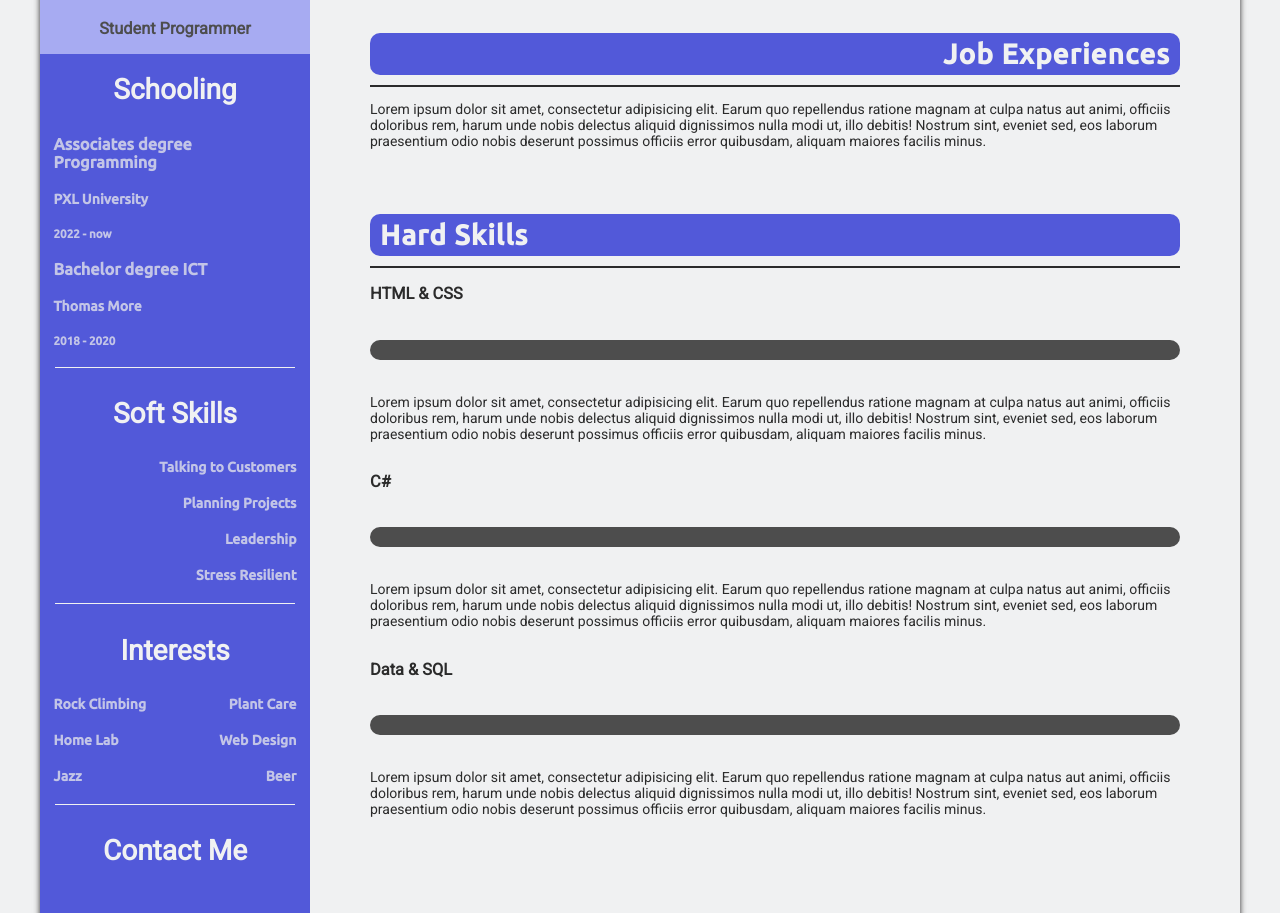
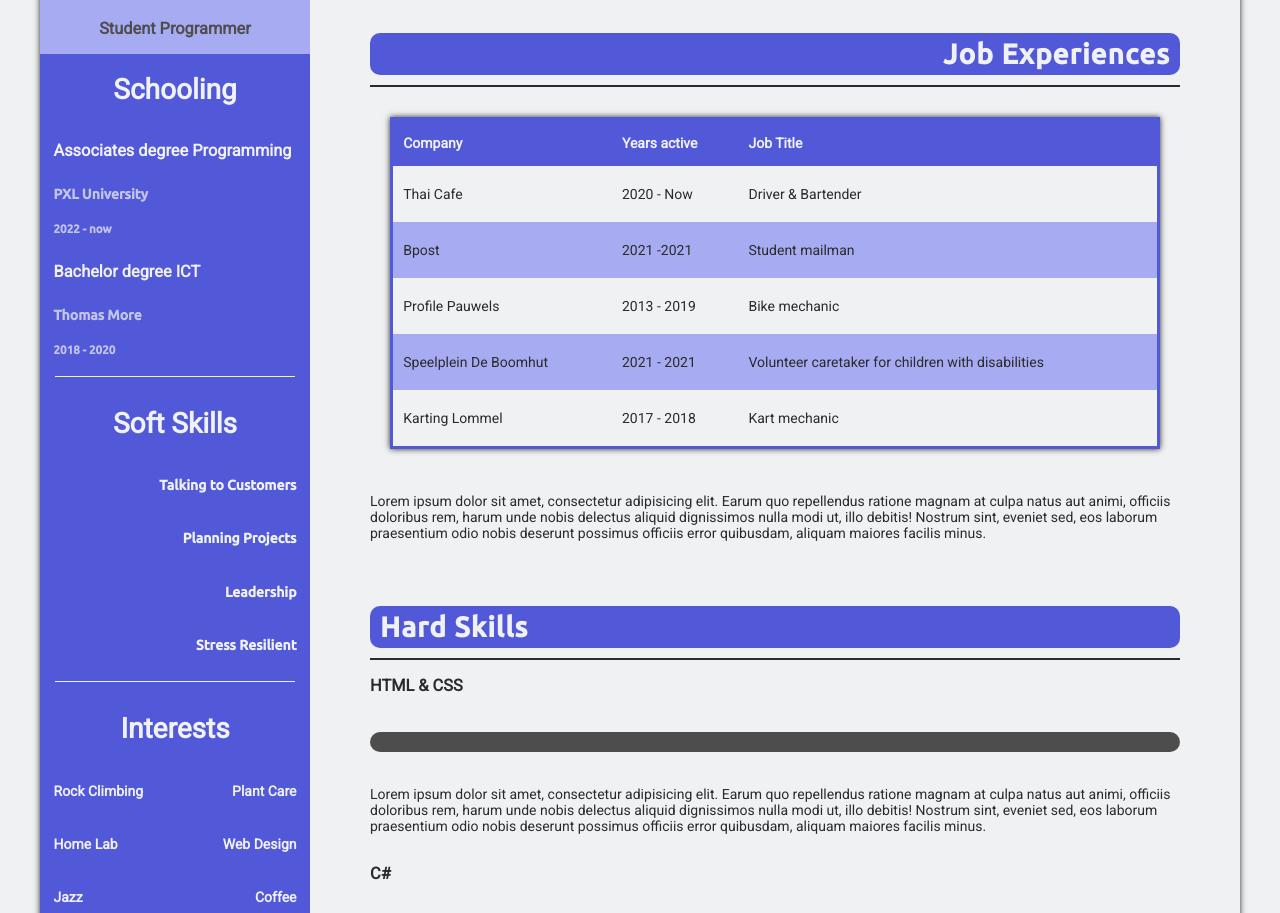
Before and after one commit to Robbe-vH/WebEssentials_22-23, a plain HTML site: page CV/index.html in a window 1280 px wide. Shown: the part 437-1350 px from the top of the page. Drawn offline with nearby package versions, Linux system fonts and the light colour scheme.

Commit message:
Werkervaring tabel toegvoegd

```diff
--- a/CV/cv.css
+++ b/CV/cv.css
@@ -109,7 +109,6 @@ nav li a {
   position: relative;
   left: 0vw;
   width: 25%;
-  height: 100%;
   min-height: 800px;
 }
 
@@ -124,7 +123,7 @@ nav li a {
 
 .zijbalk h1 {
   /* text-shadow: 0px 2px 3px #2b2b2b; */
-  color: #F0F1F2 ;
+  color: #F0F1F2;
 }
 
 .zijbalk h3 {
@@ -155,10 +154,21 @@ nav li a {
 }
 
 .profielfoto {
-  box-shadow: 0px 0px 6px #2b2b2b;
   border-radius: 50%;
   height: 80%;
   width: 80%;
+  transition: all 0.3s;
+}
+
+.profielfoto:hover {
+  box-shadow: 0px 0px 6px #2b2b2b;
+  transition: all 0.3s;
+}
+
+.profielfoto:active {
+  box-shadow: 0px 0px 0px;
+  border: 2px solid #F0F1F2;
+  transition: all 0.3s;
 }
 
 /* opleidingblok */
@@ -177,14 +187,11 @@ nav li a {
   align-items: flex-start;
 }
 
-.opl h3,
-.int h3 {
-
-  color: #A7ABF2;
+.opl>h3 {
+  color: #F0F1F2;
 }
 
-.opl h3,
-h4,
+.opl h4,
 h5 {
   font-family: 'Ubuntu', sans-serif;
   margin: 10px 0;
@@ -207,6 +214,7 @@ h5 {
   flex-direction: row;
   justify-content: space-between;
 }
+
 
 /* skillblokje */
 .skillblok {
@@ -288,6 +296,40 @@ h5 {
 .werkervaring h1 {
   text-align: end;
 }
+.MottigeTabel {
+  display: flex;
+  justify-content: center;
+}
+
+table {
+  border-collapse: collapse;
+  width: 95%;
+  border: 3px solid #5259D9;
+  margin: 30px 0px;
+  box-shadow: 0px 0px 6px #2b2b2b;
+}
+
+thead > tr {
+  background-color: #5259D9;
+  color: #F0F1F2;
+  text-align: left;
+}
+
+thead th {
+  padding: 15px 10px;
+}
+
+tbody td {
+  padding: 20px 10px;
+}
+
+tbody > tr:nth-of-type(even) {
+  background-color: #A7ABF2;
+}
+
+tbody tr:hover{
+  color: #5259D9;
+}
 
 .hardsk {
   display: flex;
--- a/CV/index.html
+++ b/CV/index.html
@@ -105,7 +105,7 @@
                 </div>
                 <div class="int">
                     <h4>Jazz</h4>
-                    <h4>Beer</h4>
+                    <h4>Coffee</h4>
                 </div>
             </div>
 
@@ -151,6 +151,47 @@
                 </div>
 
                 <div class="hr"></div>
+                <!-- Tabellen zijn meestal de lelijkste oplossing, maar bon -->
+                <div class="MottigeTabel">
+                    <table>
+                        <thead>
+                            <!-- header row -->
+                            <tr>
+                                <th>Company</th>
+                                <th>Years active</th>
+                                <th>Job Title</th>
+                            </tr>
+                        </thead>
+                        <tbody>
+                            <tr>
+                                <td>Thai Cafe</td>
+                                <td>2020 - Now</td>
+                                <td>Driver & Bartender</td>
+                            </tr>
+                            <tr>
+                                <td>Bpost</td>
+                                <td>2021 -2021</td>
+                                <td>Student mailman</td>
+                            </tr>
+                            <tr>
+                                <td>Profile Pauwels</td>
+                                <td>2013 - 2019</td>
+                                <td>Bike mechanic</td>
+                            </tr>
+                            <tr>
+                                <td>Speelplein De Boomhut</td>
+                                <td>2021 - 2021</td>
+                                <td>Volunteer caretaker for children with disabilities</td>
+                            </tr>
+                            <tr>
+                                <td>Karting Lommel</td>
+                                <td>2017 - 2018</td>
+                                <td>Kart mechanic</td>
+                            </tr>
+
+                        </tbody>
+                    </table>
+                </div>
                 <p>
                     Lorem ipsum dolor sit amet, consectetur adipisicing elit. Earum quo repellendus ratione magnam at
                     culpa natus aut animi, officiis doloribus rem, harum unde nobis delectus aliquid dignissimos nulla
```
Also changed, not shown: CV/README.md.
